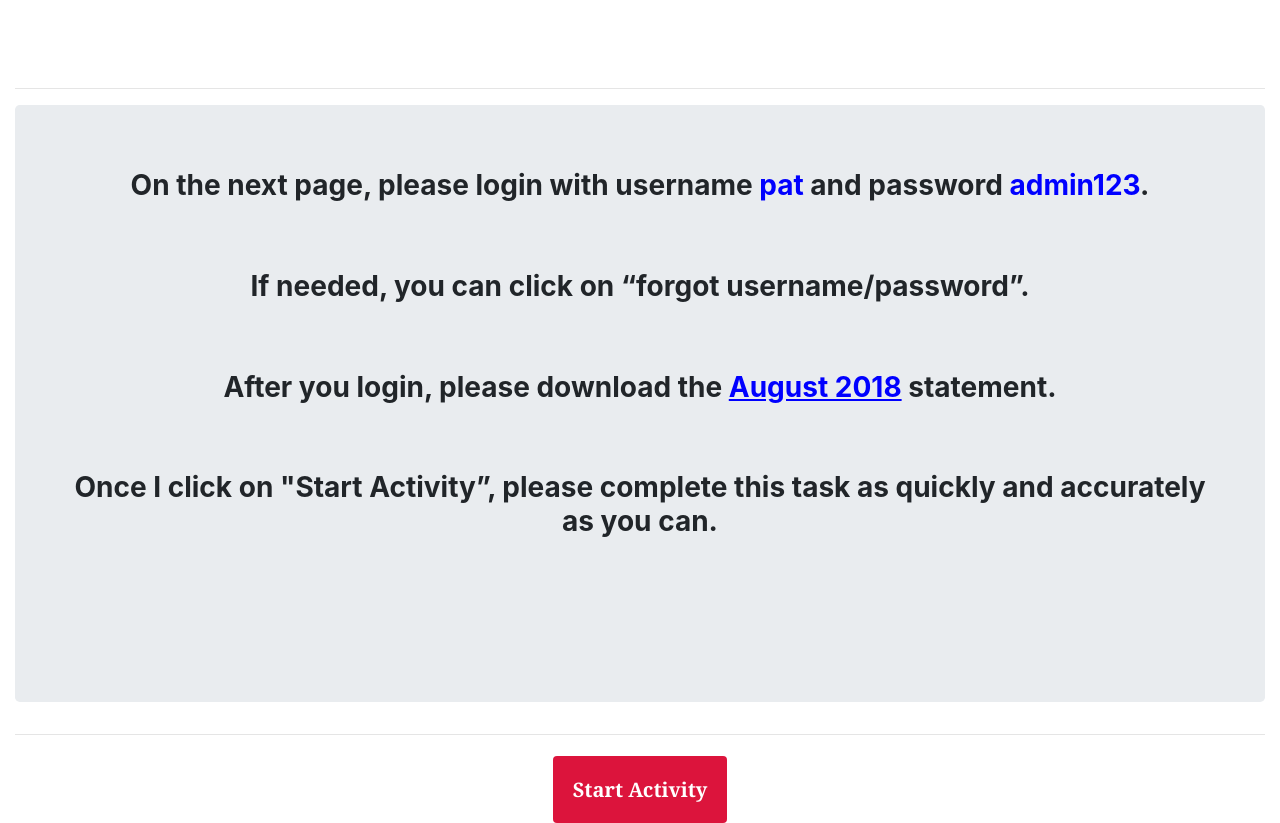
After one commit to hicsail/omm-docker, a PHP site: page /instruction_content.php in a window 1280 px wide. The commit adds this page. Run offline with PHP 8.4, Linux system fonts and the light colour scheme; data comes from the database, SQL or seed files in the repository; some libraries are stand-ins or nearby versions.

Commit message:
minor changes

```diff
--- /dev/null
+++ b/app/instruction_content.php
@@ -0,0 +1,64 @@
+
+<!DOCTYPE html>
+<?php
+ session_start();
+ include 'connect.php';
+ include 'getFormId.php';
+ ?>
+<html>
+<head>
+	<title>Bank statement</title>
+	<meta charset="utf-8">
+  <meta name="viewport" content="width=device-width, initial-scale=1">
+  <link rel="stylesheet" href="https://maxcdn.bootstrapcdn.com/bootstrap/4.0.0/css/bootstrap.min.css">
+  <script src="https://ajax.googleapis.com/ajax/libs/jquery/3.3.1/jquery.min.js"></script>
+  <script src="https://cdnjs.cloudflare.com/ajax/libs/popper.js/1.12.9/umd/popper.min.js"></script>
+  <script src="https://maxcdn.bootstrapcdn.com/bootstrap/4.0.0/js/bootstrap.min.js"></script>
+ <script src="https://use.fontawesome.com/releases/v5.0.8/js/all.js"></script>
+	<link rel="stylesheet" type="text/css" href="header.css">
+
+<link rel="stylesheet" type="text/css" href="instr.css">
+</head>
+
+
+<body>
+  <script>
+    function erroralert(e)
+    {
+      alert("This is incorrect. Please select another option.");
+    }
+  </script>
+
+<div class="container-fluid">
+
+<br>
+<br><br>
+<hr>
+<div class="jumbotron">
+<div class="container-fluid">
+	<div class="inst-box">
+
+		<h3><b><center>
+      On the next page, please login with username <span style="color: blue;">  <?php echo ($formid === "B") ? "eli" : "pat"; ?></span> and password <span style="color: blue;">admin123</span>. <br><br><br>If needed, you can click on “forgot username/password”.<br><br><br>
+
+   After you login, please download the <span style="text-decoration: underline; color: blue;">August 2018</span> statement.<br><br><br>
+   Once I click on "Start Activity”, please complete this task as quickly and accurately as you can.<br><br><br>
+</center>
+
+</h3><br>
+
+
+</div>
+</div>
+</div>
+<hr>
+<br>
+<center>
+  <a href="confidence.php" class="button"  style="color:white"><span> Start Activity </span></button></center></a>
+<script>
+  function newFunction(){
+  alert("Error:You have made a wrong choice");
+}
+</script>
+</body>
+</html>
--- a/app/login.php
+++ b/app/login.php
@@ -32,8 +32,6 @@
       echo ("<script>alert('Incorrect Username or Password'); </script>");
     }
   }
-
-
   ?>
 
   <p id="errMsg"></p>
```
Also changed, not shown: app/bank_statement_script.js (+6 -6 lines), app/fetch.php (+15 -8 lines), app/instruction_page.php (+13 -14 lines), app/thankyou.php (+10 -8 lines).
